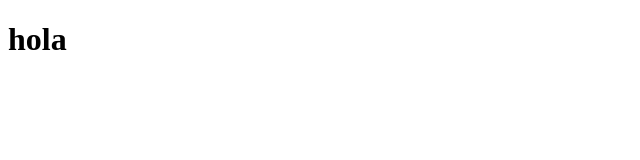
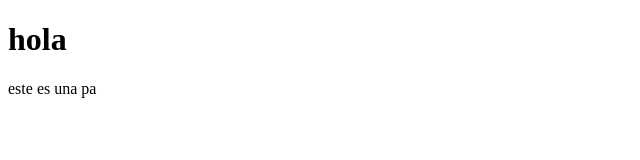
Before and after one commit to csharke03/pryweb, a plain HTML site: page index.html in a window 1280 px wide. Shown: the whole page, without its empty margins (0-640 px from the left). Drawn offline with Linux system fonts and the light colour scheme.

Commit message:
Update index.html

```diff
--- a/index.html
+++ b/index.html
@@ -8,5 +8,6 @@
 </head>
 <body>
     <h1>hola</h1>
+    <p>este es una pa</p>
 </body>
 </html>
```
